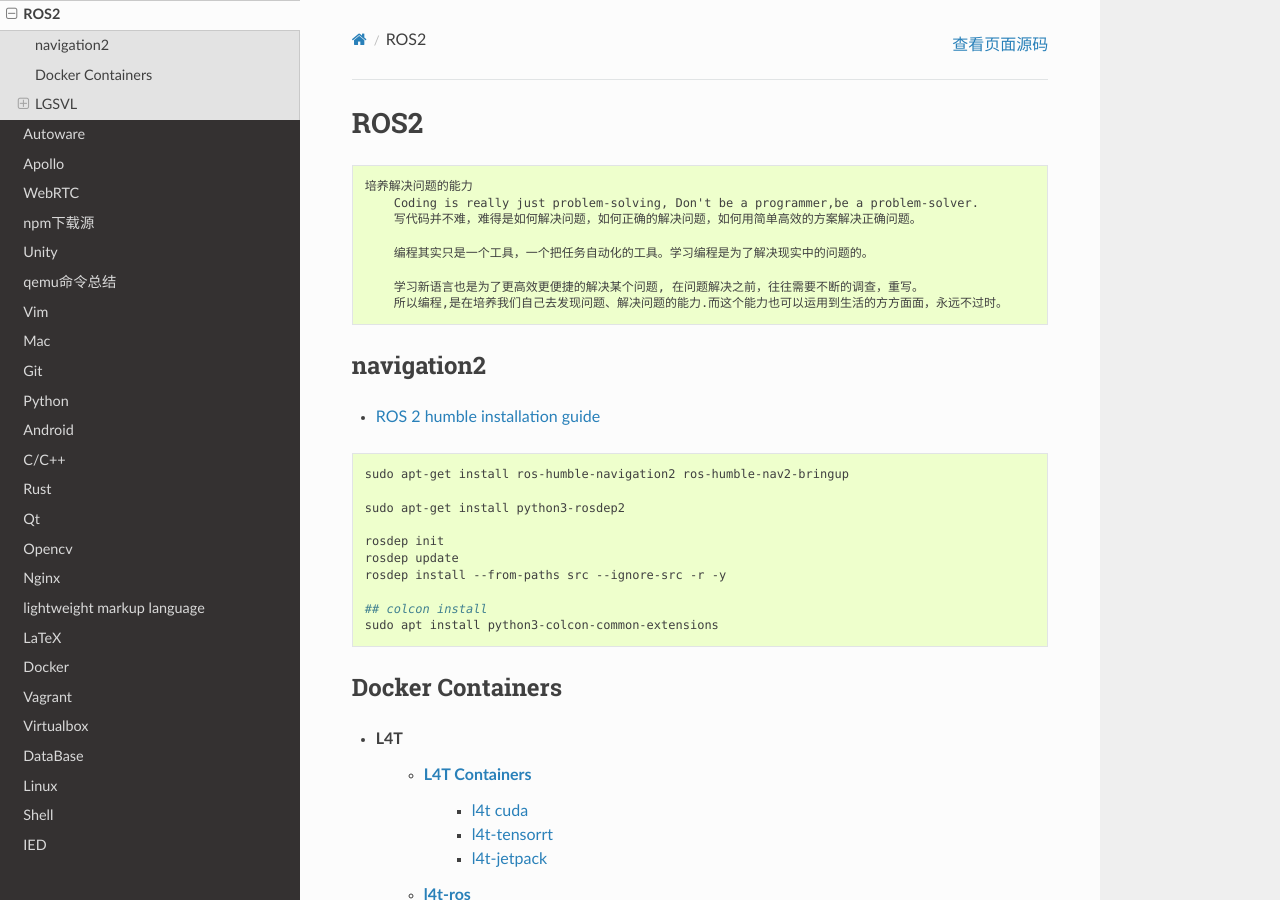
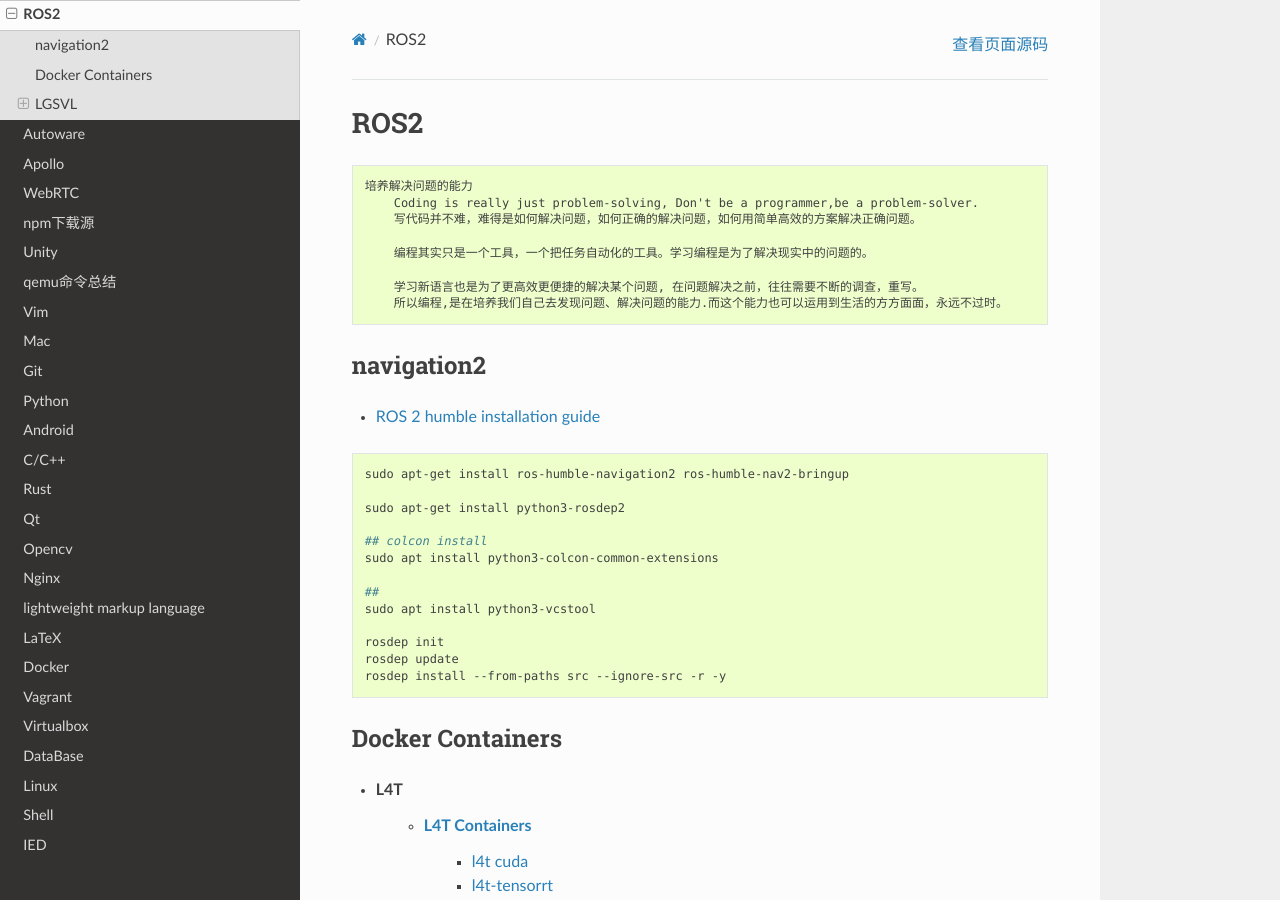
Before and after one commit to my-rds-store/my_space, a Sphinx documentation site: the page built from source/ros/ros2.rst, in a window 1280 px wide and 900 px high. Built offline with Sphinx 7.4.7 and the Read the Docs theme 3.1.0, drawn with Linux system fonts in a browser that asks for light colours.

Commit message:
update ..

```diff
--- a/source/ros/ros2.rst
+++ b/source/ros/ros2.rst
@@ -30,16 +30,19 @@
 
     sudo apt-get install python3-rosdep2
 
+    ## colcon install
+    sudo apt install python3-colcon-common-extensions
+
+    ##
+    sudo apt install python3-vcstool
+
     rosdep init
     rosdep update
     rosdep install --from-paths src --ignore-src -r -y
 
-    ## colcon install
-    sudo apt install python3-colcon-common-extensions
-
 
 Docker Containers
-------------------
+------------------------------------
 
 * L4T
     * `L4T Containers <https://catalog.ngc.nvidia.com/containers?filters=&orderBy=scoreDESC&query=l4t>`_
```
